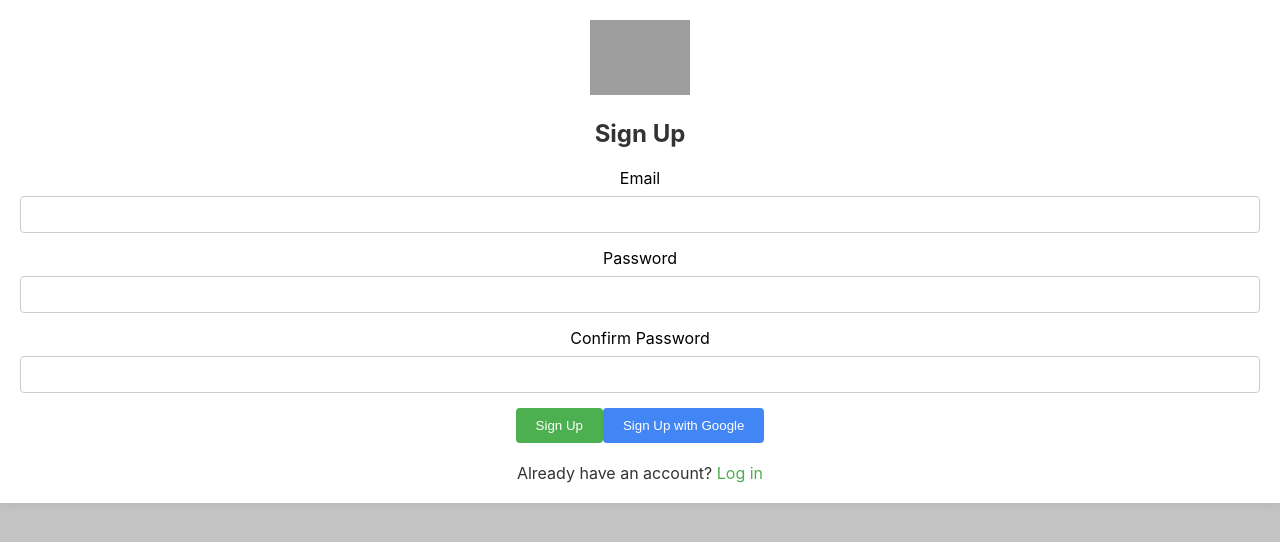
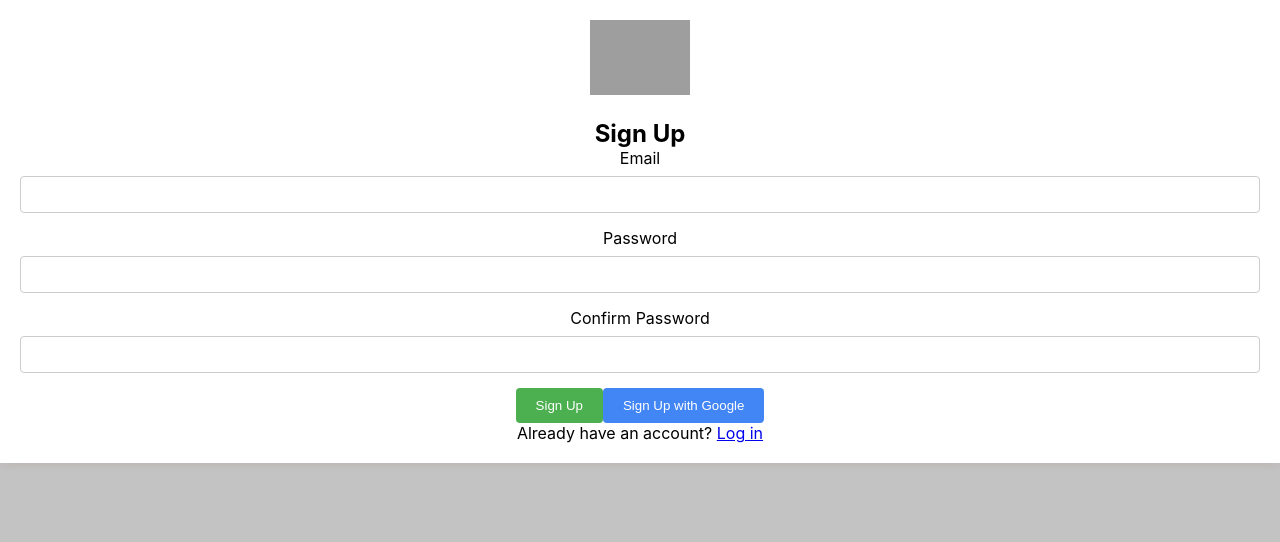
Before and after one commit to austindusa/Code-Enjoyers-Senior-Project, a React (Create React App) app: page /signup in a window 1280 px wide. Shown: the top 542 px of the page. Built offline with nearby package versions, Linux system fonts and the light colour scheme; grey boxes are pictures that could not be loaded.

Commit message:
fixed button color conflics

```diff
--- a/src/components/SignUpForm.module.css
+++ b/src/components/SignUpForm.module.css
@@ -35,18 +35,18 @@
   }
 
   /* Style the heading */
-  h2 {
+  .h2 {
     color: #333333;
     margin-bottom: 20px;
   }
 
   /* Style form labels and inputs */
-  label {
+  .label {
     display: block;
     margin-bottom: 8px;
   }
 
-  input {
+  .input {
     width: 100%;
     padding: 10px;
     margin-bottom: 15px;
@@ -56,7 +56,7 @@
   }
 
   /* Style the buttons */
-  button {
+  .button {
     background-color: #4caf50;
     color: #ffffff;
     padding: 10px 20px;
@@ -65,7 +65,7 @@
     cursor: pointer;
   }
 
-  button.googleSignUp {
+  .button.googleSignUp {
     background-color: #4285f4;
   }
 
@@ -94,16 +94,16 @@
   }
 
   /* Style the "Already have an account?" link */
-  p {
+  .p {
     margin-top: 20px;
     color: #333333;
   }
 
-  a {
+  .a {
     color: #4caf50;
     text-decoration: none;
   }
 
-  a:hover {
+  .a:hover {
     text-decoration: underline;
   }
```
